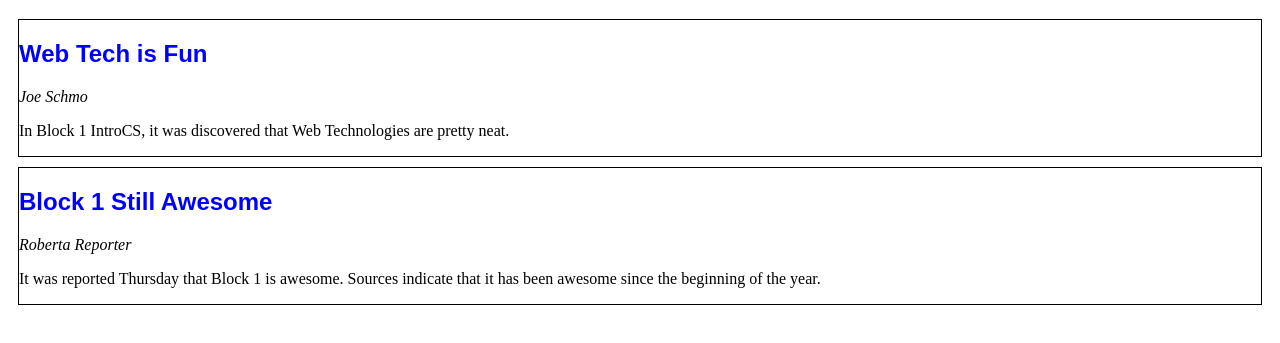
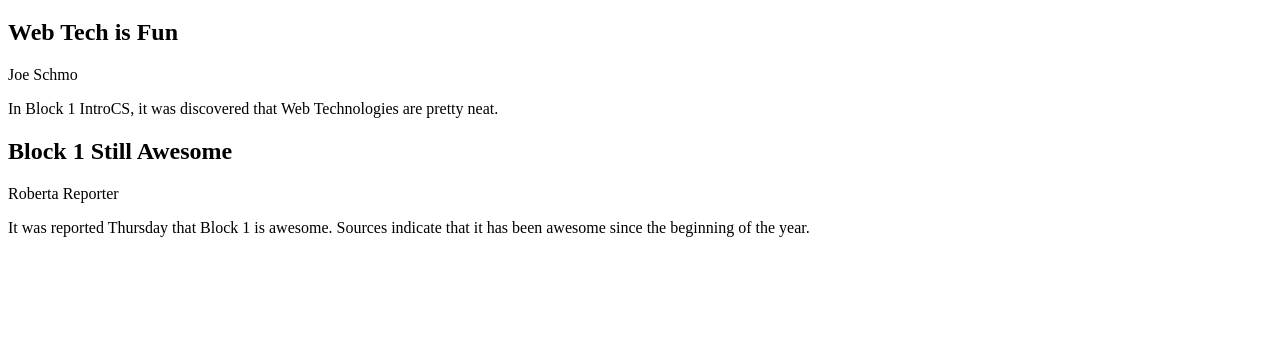
Before and after one commit to damesncs/news-site-starter, a plain HTML site: page index.html in a window 1280 px wide. Shown: the part 61-404 px from the top of the page. Drawn offline with Linux system fonts and the light colour scheme.

Commit message:
revert starter

```diff
--- a/main.css
+++ b/main.css
@@ -1,17 +1,3 @@
 h1 {
     font-family: sans-serif;
 }
-
-.article {
-    border: 1px solid black;
-    margin: 10px;
-}
-
-.article h2 {
-    color: blue;
-    font-family: sans-serif;
-}
-
-.article span {
-    font-style: italic;
-}
```
